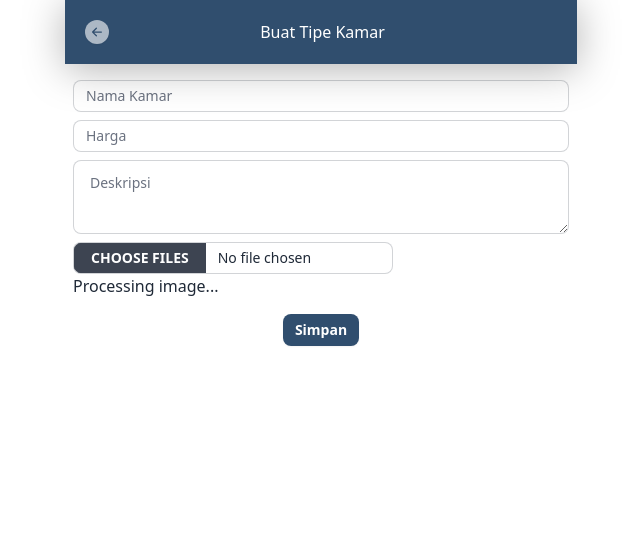
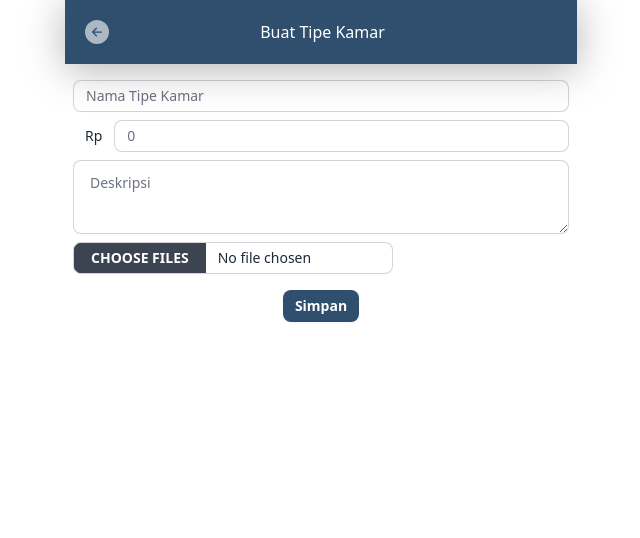
Before and after one commit to noovad/kos, a Laravel app: page /admin/room-type/create in a window 1280 px wide. Shown: the top 538 px of the page, without its empty margins (319-959 px from the left). Run offline with Laravel 12, Linux system fonts and the light colour scheme; style sheets or scripts are compiled from the project's sources; some libraries are stand-ins or nearby versions.

Commit message:
fix: format price

```diff
--- a/app/Livewire/Admin/RoomTypeIndex.php
+++ b/app/Livewire/Admin/RoomTypeIndex.php
@@ -23,7 +23,7 @@
 
     public function render(): \Illuminate\View\View
     {
-        $data = RoomType::all();
+        $data = RoomType::orderByDesc('created_at')->get();
 
         return view('livewire.admin.room-type-index', ['data' => $data]);
     }
--- a/app/Livewire/Admin/RoomTypePosts.php
+++ b/app/Livewire/Admin/RoomTypePosts.php
@@ -15,11 +15,15 @@
 
     public array $photo = [];
 
+    public $formattedValue = '';
+
     public RoomTypeForm $form;
 
     public function store(): void
     {
         DB::transaction(function () {
+            $this->form->price = (int) str_replace('.', '', $this->formattedValue);
+            // dd($this->form);
             $roomType = RoomType::create($this->form->validate());
 
             foreach ($this->photo as $photo) {
@@ -35,7 +39,6 @@
 
         noty()->timeout(1000)->progressBar(false)->addSuccess('Product successfuly created.');
 
-        $this->form->reset();
         redirect(route('admin.room-type'));
     }
 
--- /dev/null
+++ b/resources/views/components/loading-message.blade.php
@@ -0,0 +1,6 @@
+<div class="fixed inset-0 flex items-center justify-center bg-black bg-opacity-50 z-50">
+     <div
+         class="flex items-center justify-center fixed inset-0 bg-white bg-opacity-50 p-5 rounded shadow-lg text-center">
+         <p class="text-xl">{{ $message }}</p>
+     </div>
+ </div>
--- a/resources/views/livewire/admin/room-type-index.blade.php
+++ b/resources/views/livewire/admin/room-type-index.blade.php
@@ -6,7 +6,7 @@
     </div>
     <hr>
     <div wire:loading>
-        Saving post...
+        <x-loading-message message="Memperbarui data..." />
     </div>
 
 
--- a/resources/views/livewire/admin/room-type-posts.blade.php
+++ b/resources/views/livewire/admin/room-type-posts.blade.php
@@ -1,8 +1,12 @@
 <div class="mt-4 mb-4 m-2">
-    <input wire:model="form.name" type="text" placeholder="Nama Kamar"
+
+    <input wire:model="form.name" type="text" placeholder="Nama Tipe Kamar"
         class="input input-sm input-bordered w-full mb-2" />
-    <input wire:model='form.price' type="number" placeholder="Harga"
-        class="input input-sm input-bordered w-full mb-2" />
+    <div class="flex">
+        <span class="input-sm">Rp</span>
+        <input wire:model='formattedValue' type="text" id="priceInput" class="input input-sm input-bordered w-full mb-2"
+            placeholder="0" oninput="formatRupiah(this)">
+    </div>
     <textarea wire:model='form.description' class="textarea textarea-bordered w-full mb-2" placeholder="Deskripsi"></textarea>
     <input wire:model='photo' type="file" multiple
         class="file-input file-input-sm file-input-bordered w-full max-w-xs" />
@@ -14,13 +18,19 @@
         @endforeach
     @endif
 </div>
-<div wire:loading wire:target="photo">
-    Processing image...
-</div>
 <div>
 
 
+
+    <div class="flex justify-center mt-4">
+        <button wire:click='store' wire:loading.attr='disabled' wire:target='photo'
+            class="btn btn-sm bg-blue text-white border-none">Simpan</button>
+    </div>
+
+
+
     @if ($photo)
+        <small>Pratinjau gambar yang dipilih</small>
         <div class="flex justify-center px-2 pt-4 text-black">
             <div class="grid grid-cols-4 gap-2">
                 @foreach ($photo as $item)
@@ -35,8 +45,22 @@
 </div>
 
 
-<div class="flex justify-center mt-4">
-    <button wire:click='store' class="btn btn-sm bg-blue text-white border-none">Simpan</button>
+
+
+<script>
+    function formatRupiah(input) {
+        let value = input.value.replace(/[^,\d]/g, '');
+
+        const parts = value.split(',');
+
+        parts[0] = parts[0].replace(/\B(?=(\d{3})+(?!\d))/g, '.');
+
+        input.value = parts.join(',');
+    }
+
+    document.addEventListener('DOMContentLoaded', (event) => {
+        const input = document.getElementById('priceInput');
+        formatRupiah(input);
+    });
+</script>
 </div>
-
-</div>
```
Also changed, not shown: app/Livewire/Forms/RoomTypeForm.php (+4 -4 lines).
